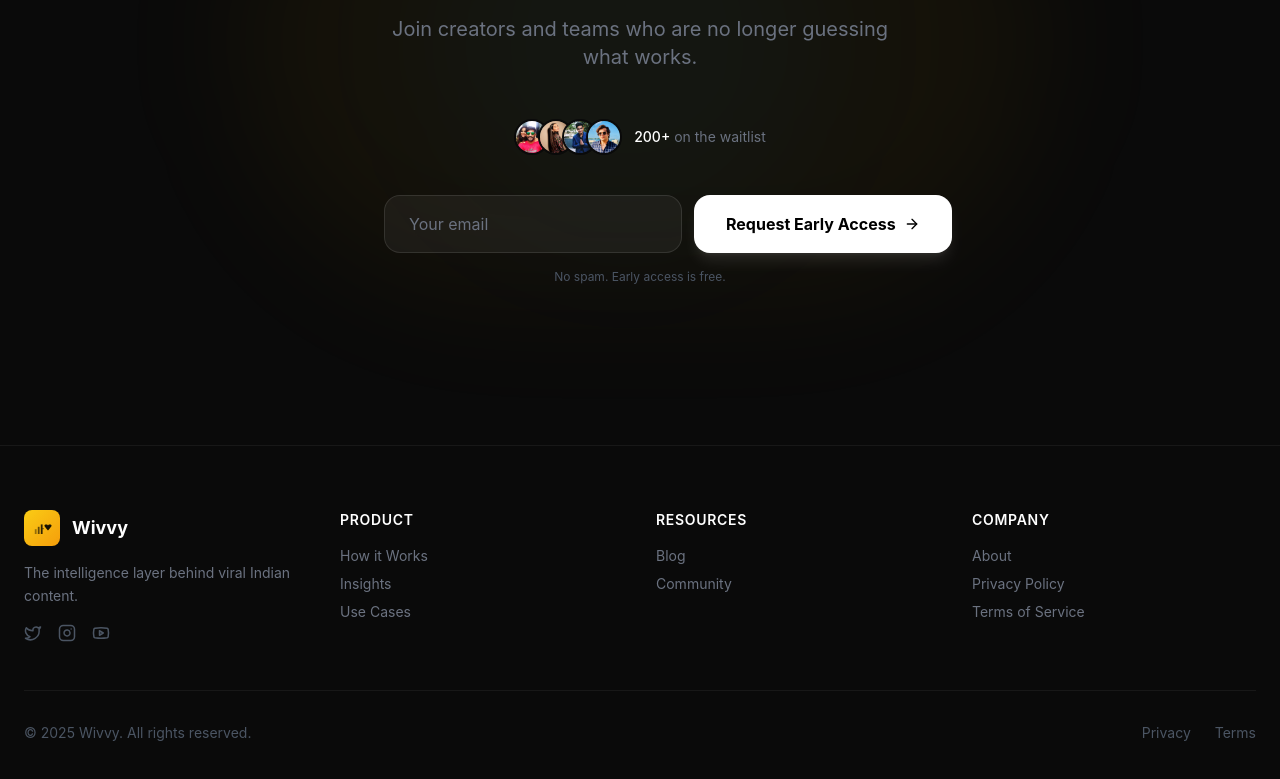
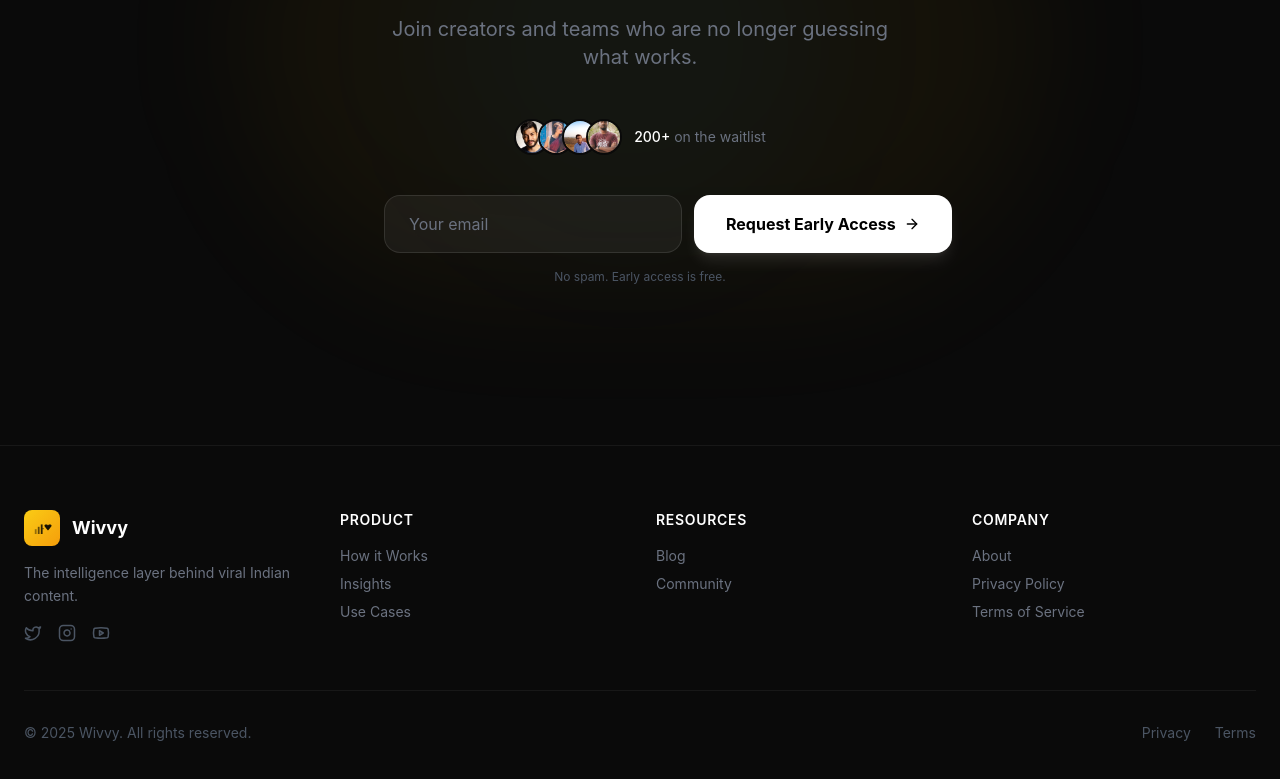
Before and after one commit to Treeback/wivvy-landing, a Next.js app: page / in a window 1280 px wide. Shown: the part 5243-6022 px from the top of the page. Built offline with nearby package versions, Linux system fonts and the light colour scheme.

Commit message:
Use generic photos for waitlist avatars in CTA

```diff
--- a/components/CTABanner.tsx
+++ b/components/CTABanner.tsx
@@ -148,7 +148,7 @@ export default function CTABanner() {
               className="flex items-center justify-center gap-3 mb-10"
             >
               <div className="flex -space-x-3">
-                {['/creators/hero-1.jpg', '/creators/hero-4.jpg', '/creators/hero-2.jpg', '/creators/hero-6.jpg'].map((src, i) => (
+                {['/creators/creator-2.jpg', '/creators/creator-4.jpg', '/creators/creator-1.jpg', '/creators/creator-3.jpg'].map((src, i) => (
                   <img
                     key={i}
                     src={src}
```
